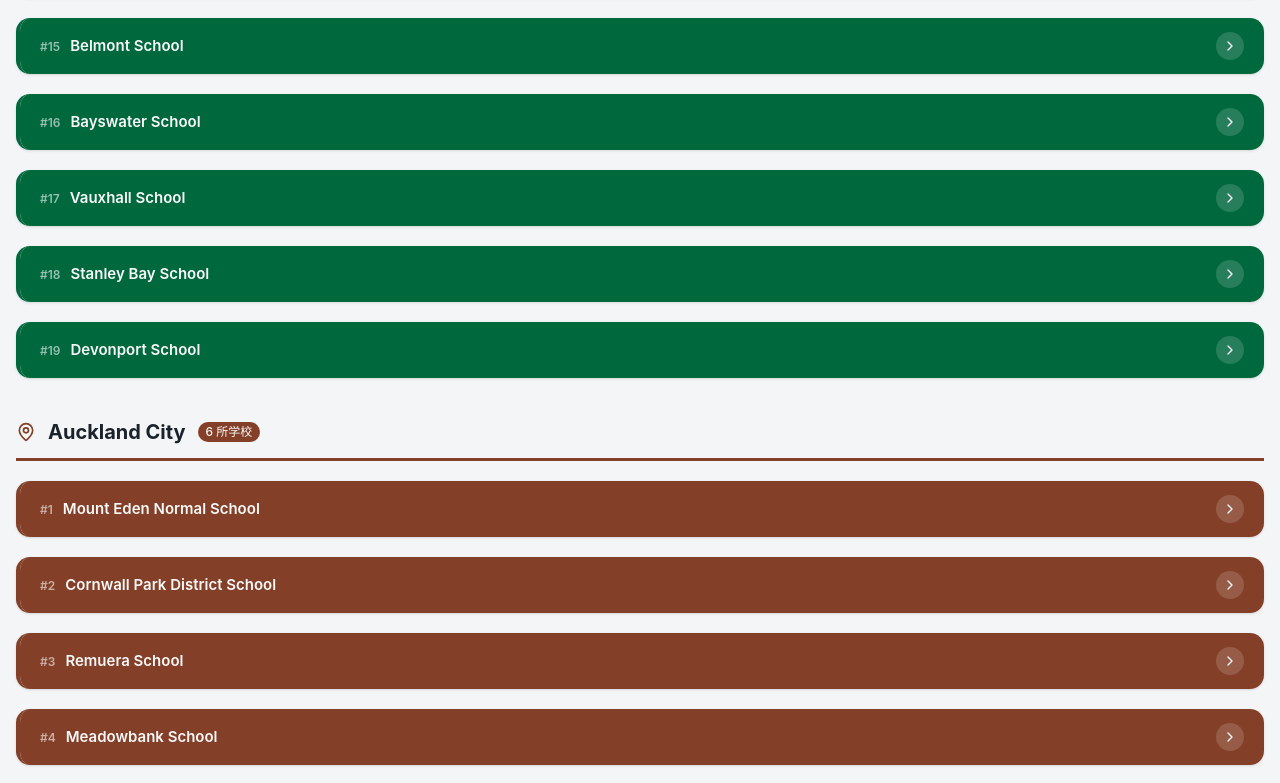
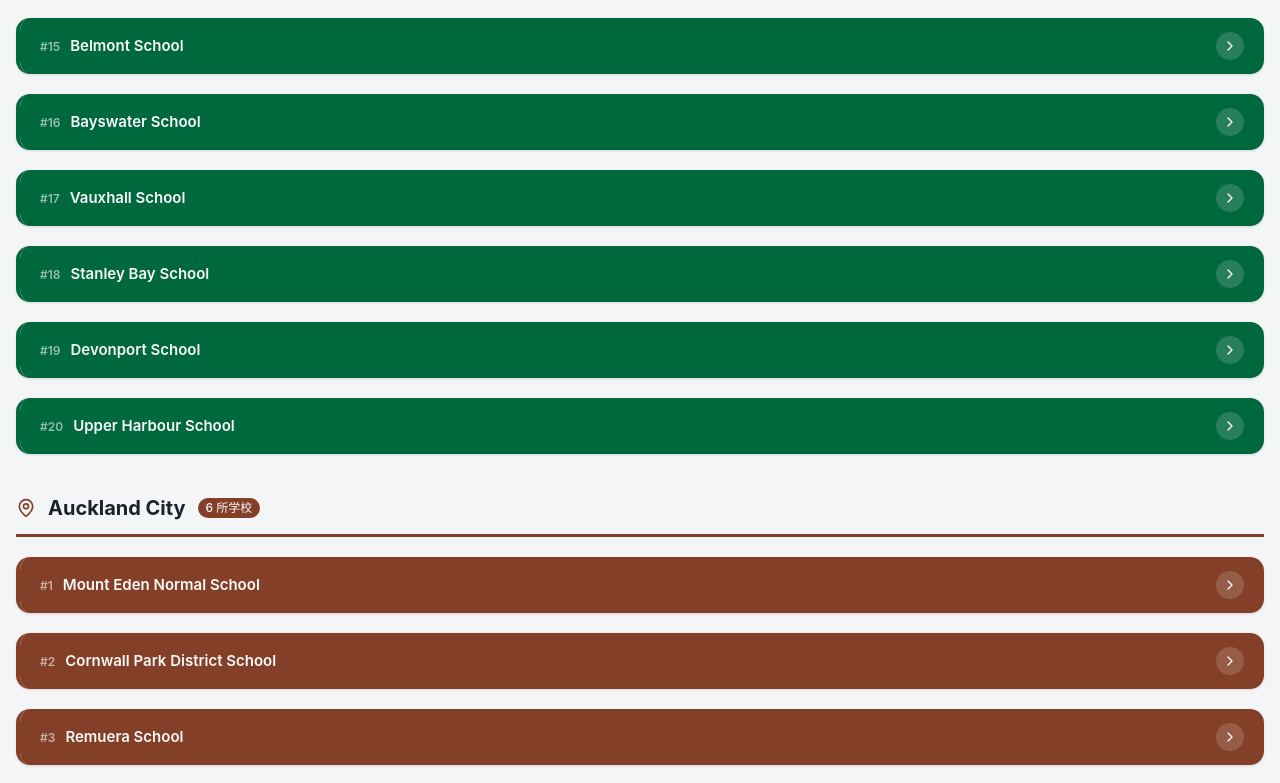
Before and after one commit to gitzhaochen/akl-primary-schools, a Next.js app: page / in a window 1280 px wide. Shown: the part 1478-2261 px from the top of the page. Built offline with nearby package versions, Linux system fonts and the light colour scheme.

Commit message:
feat: update

```diff
--- a/app/page.tsx
+++ b/app/page.tsx
@@ -33,6 +33,7 @@ const regions = [
       { name: 'Vauxhall School', folder: 'VauxhallSchool', id: 1541 },
       { name: 'Stanley Bay School', folder: 'StanleyBaySchool', id: 1512 },
       { name: 'Devonport School', folder: 'DevonportSchool', id: 1260 },
+      { name: 'Upper Harbour School', folder: 'UpperHarbourSchool', id: 6955 },
     ],
   },
   {
--- a/public/NorthShore/doneSchoolList.md
+++ b/public/NorthShore/doneSchoolList.md
@@ -17,3 +17,4 @@
 - Vauxhall School, VauxhallSchool, 1541
 - Stanley Bay School, StanleyBaySchool, 1512
 - Devonport School, DevonportSchool, 1260
+- Upper Harbour School, UpperHarbourSchool, 6955
--- a/scripts/screenshot.ts
+++ b/scripts/screenshot.ts
@@ -80,9 +80,10 @@ function waitForEnter(prompt: string): Promise<void> {
 }
 
 /**
+/**
  * count.png — 只截取表格区域
  */
-async function captureCount(page: puppeteer.Page, schoolId: number, outputPath: string) {
+async function captureCount(page: import('puppeteer').Page, schoolId: number, outputPath: string) {
   const url = SYNCRAT_URL(schoolId);
   console.log(`    count.png  ← ${url}`);
   await page.goto(url, { waitUntil: 'networkidle2', timeout: 60_000 });
@@ -100,7 +101,7 @@ async function captureCount(page: puppeteer.Page, schoolId: number, outputPath:
 /**
  * population.png — 需要用户过人机验证，滚动到底部后截图
  */
-async function capturePopulation(page: puppeteer.Page, schoolId: number, outputPath: string) {
+async function capturePopulation(page: import('puppeteer').Page, schoolId: number, outputPath: string) {
   const url = EDUCOUNTS_URL(schoolId);
   console.log(`    population.png ← ${url}`);
   await page.goto(url, { waitUntil: 'networkidle2', timeout: 60_000 });
```
Also changed, not shown: public/NorthShore/UpperHarbourSchool/count.png (added), public/NorthShore/UpperHarbourSchool/population.png (added), public/NorthShore/newSchoolList.md (added).
